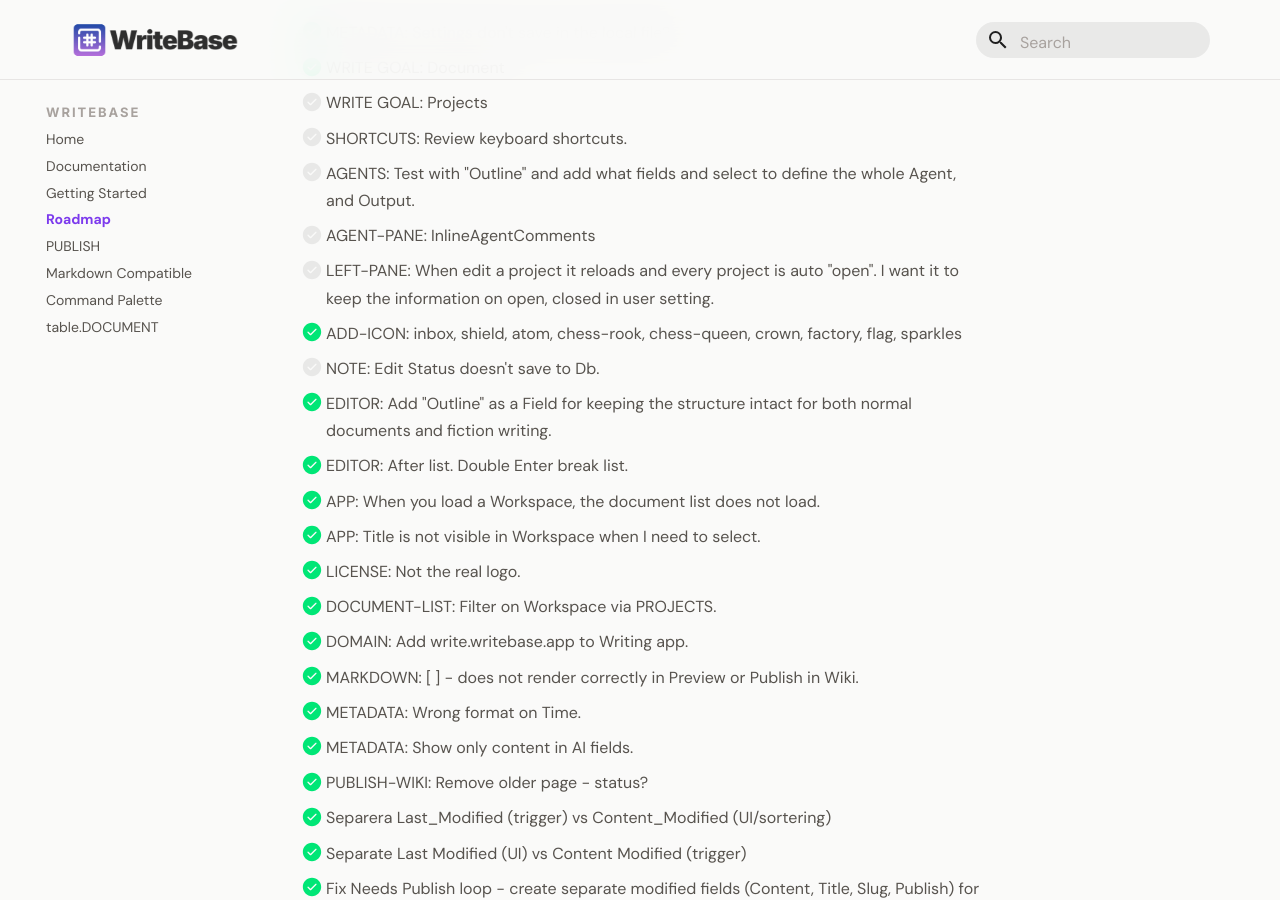
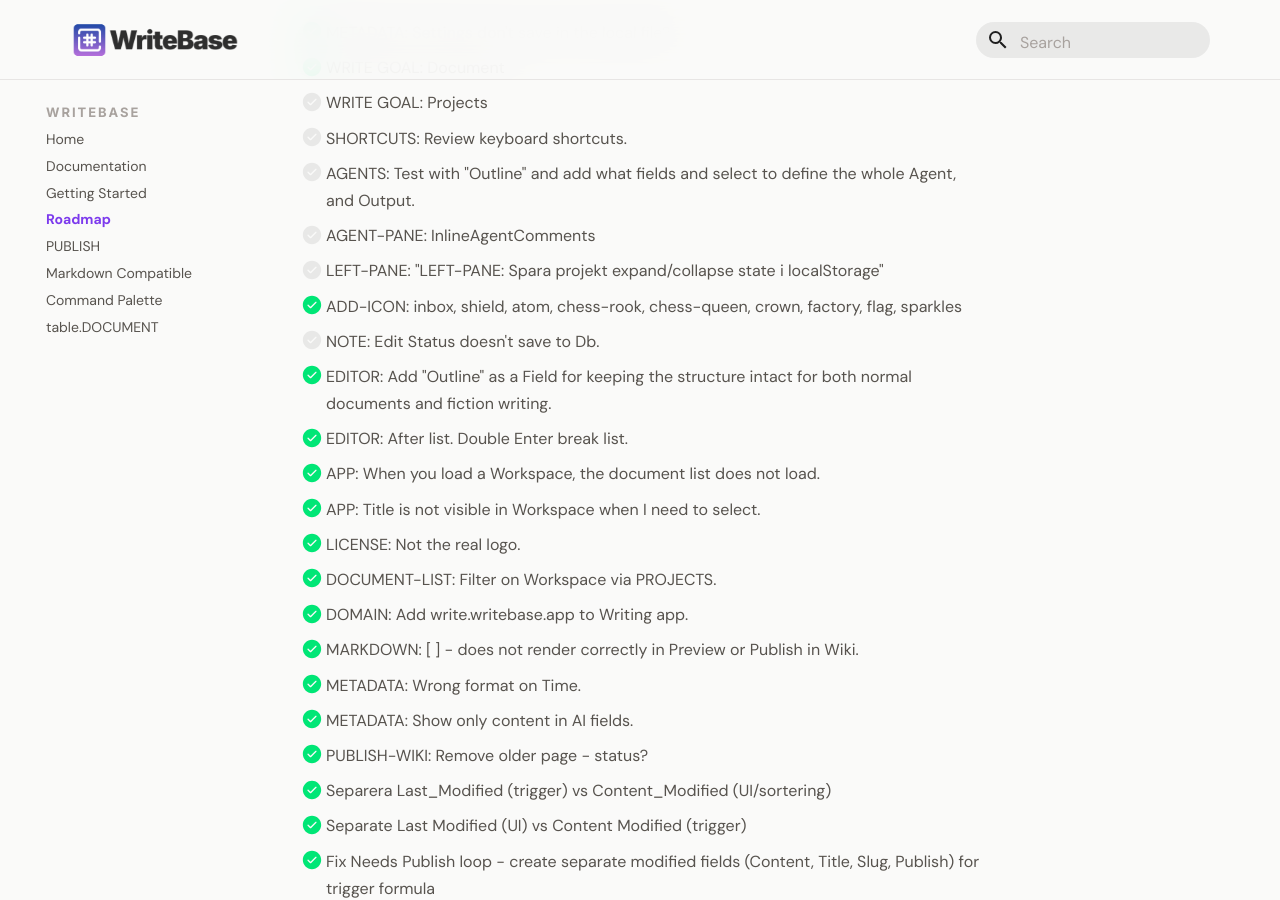
Before and after one commit to larssonhthomas-afk/writebase-docs, an MkDocs documentation site: the page built from docs/009-roadmap.md, in a window 1280 px wide and 900 px high, scrolled down 950 px. Built offline with MkDocs 1.6.1 and Material for MkDocs 9.7.7, drawn with Linux system fonts in a browser that asks for light colours; some web fonts are replaced.

Commit message:
Update 009-roadmap.md

```diff
--- a/docs/009-roadmap.md
+++ b/docs/009-roadmap.md
@@ -42,7 +42,7 @@ This Backlog has a priority 1-3.
 - [ ] SHORTCUTS: Review keyboard shortcuts.
 - [ ] AGENTS: Test with "Outline" and add what fields and select to define the whole Agent, and Output.
 - [ ] AGENT-PANE: InlineAgentComments
-- [ ] LEFT-PANE: When edit a project it reloads and every project is auto "open". I want it to keep the information on open, closed in user setting.
+- [ ] LEFT-PANE: "LEFT-PANE: Spara projekt expand/collapse state i localStorage"
 - [x] ADD-ICON: inbox, shield, atom, chess-rook, chess-queen, crown, factory, flag, sparkles
 - [ ] NOTE: Edit Status doesn't save to Db.
 
```
